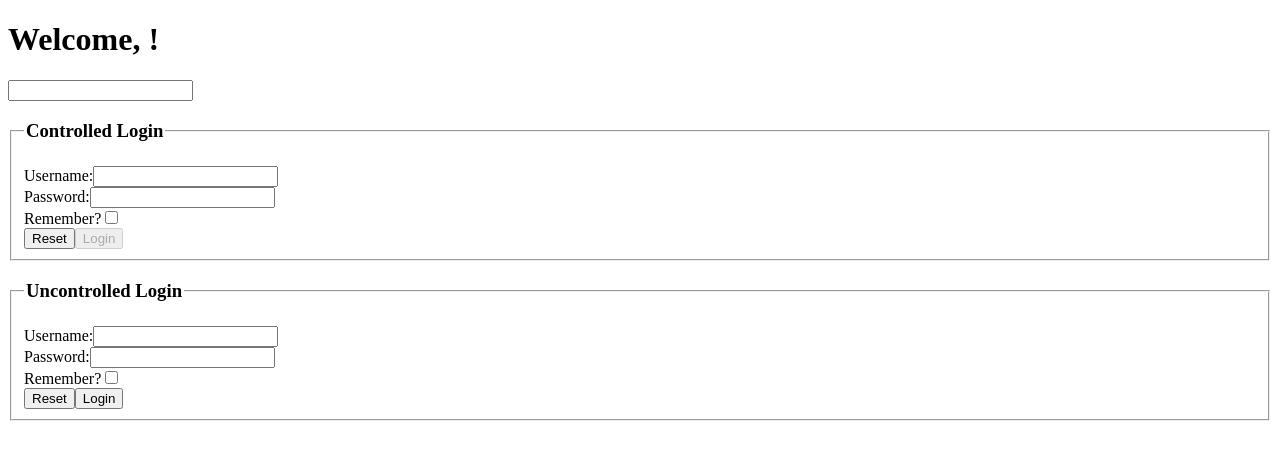
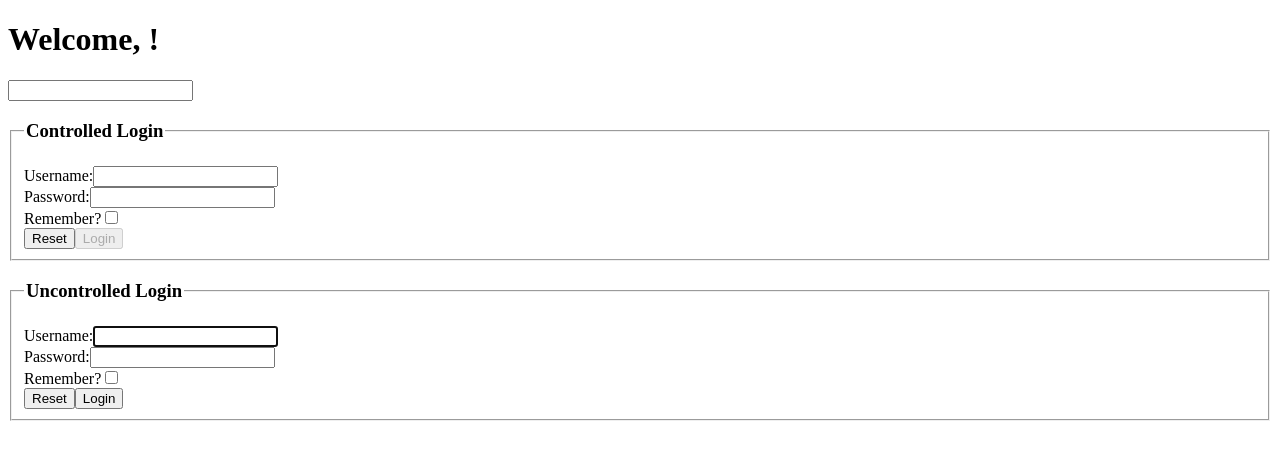
Before and after one commit to amaliacicala/esercizi-react, a React (Create React App) app: page / in a window 1280 px wide. Shown: the top 460 px of the page. Built offline with nearby package versions, Linux system fonts and the light colour scheme.

Commit message:
feat: add ex. Forms 06

```diff
--- a/src/UncontrolledLogin.js
+++ b/src/UncontrolledLogin.js
@@ -1,6 +1,12 @@
-import React from "react";
+import React, { createRef } from "react";
 
 export class UncontrolledLogin extends React.Component {
+    _onFocus = createRef()
+
+    componentDidMount() {
+        this._onFocus.current.focus()
+    }
+
     handleFormSubmit = (event) => {
         event.preventDefault()
 
@@ -28,6 +34,7 @@ export class UncontrolledLogin extends React.Component {
                         <input
                             name="username"
                             type="text"
+                            ref={this._onFocus}
                         />
                     </div>
 
```
Also changed, not shown: 1 other file (tests, documents, lock files or other folders).
